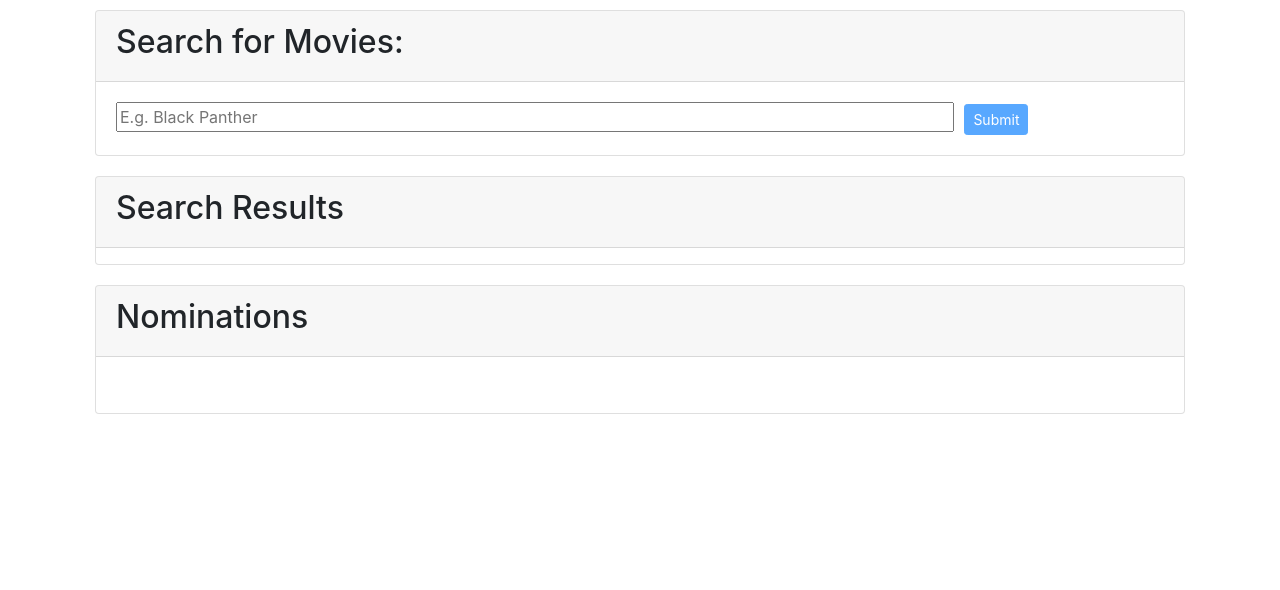
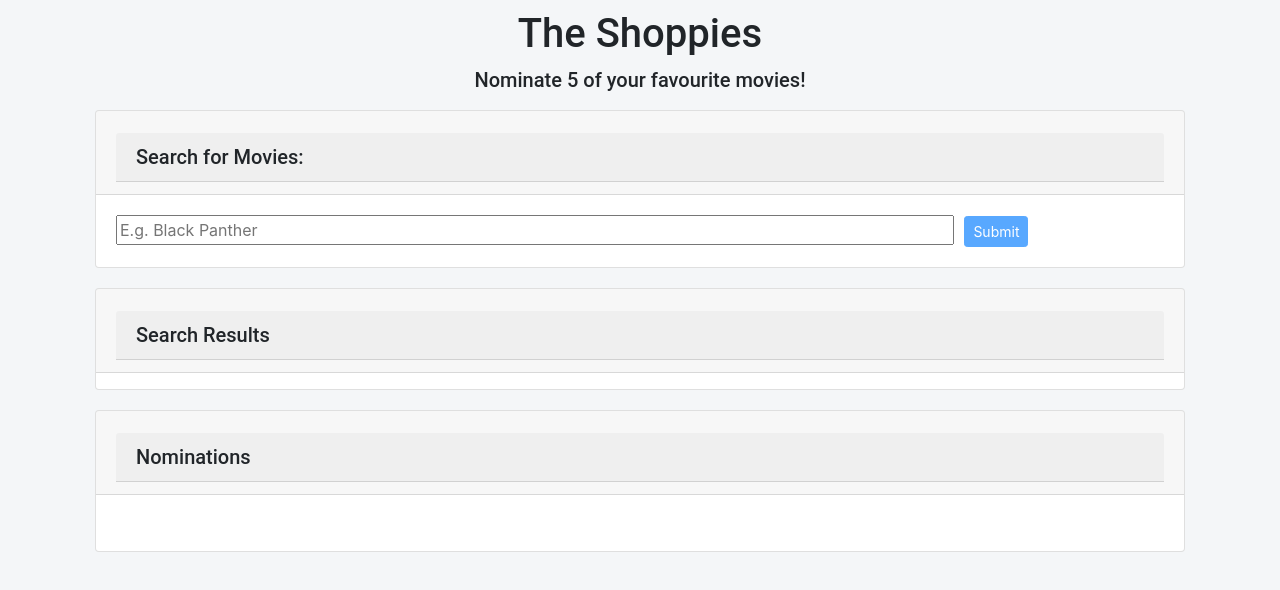
Before and after one commit to cameron-cheng/the-shoppies-react, a React (Create React App) app: page / in a window 1280 px wide. Shown: the top 590 px of the page. Built offline with nearby package versions, Linux system fonts and the light colour scheme; the HTML template or start-up script is replaced by a standard one.

Commit message:
implement styling

```diff
--- a/src/App.css
+++ b/src/App.css
@@ -61,3 +61,26 @@
 .li-spacing {
   margin-top: 10px;
 }
+
+h1.h1-styling {
+  text-align: center;
+  font-family: 'Roboto', sans-serif;
+  margin-top: 10px;
+}
+
+h2.h2-styling {
+  text-align: center;
+  font-family: 'Roboto', sans-serif;
+  margin-top: 10px;
+  font-size: 20px;
+}
+
+body {
+  background-color: #F4F6F8 !important;
+}
+
+h2.card-header {
+  font-family: 'Roboto', sans-serif;
+  margin-top: 10px;
+  font-size: 20px;
+}
--- a/src/App.js
+++ b/src/App.js
@@ -5,6 +5,7 @@ import Banner from "./Banner";
 import Container from "react-bootstrap/Container";
 import Row from "react-bootstrap/Row";
 import "./App.css";
+
 
 function App() {
   const [nominationList, setNominationList] = useState(() => {
@@ -25,7 +26,6 @@ function App() {
 
   const nominate = (movie) => {
     setNominationList([...nominationList, movie]);
-    console.log("nominationList :>> ", nominationList);
     localStorage.setItem(
       "nominationList",
       JSON.stringify([...nominationList, movie])
@@ -50,6 +50,9 @@ function App() {
     <>
       <Banner nominationList={nominationList} />
 
+      <h1 className="h1-styling"> The Shoppies </h1>
+      <h2 className="h2-styling"> Nominate 5 of your favourite movies! </h2>
+
       <Container>
         <Row>
           <Search checkNominations={checkNominations} nominate={nominate} />
--- a/src/Nomination.js
+++ b/src/Nomination.js
@@ -33,7 +33,7 @@ function Nomination({ nominations, removeNomination }) {
       <Container>
         <Card>
           <Card.Header>
-            <h2> Nominations </h2>
+            <h2 className="card-header"> Nominations </h2>
           </Card.Header>
           <Card.Body>
             <ul> {nominees} </ul>
--- a/src/Search.js
+++ b/src/Search.js
@@ -48,7 +48,7 @@ function Search({ checkNominations, nominate }) {
     <Container>
       <Card className="card">
         <Card.Header>
-          <h2>Search for Movies: </h2>
+          <h2 className="card-header">Search for Movies: </h2>
         </Card.Header>
 
         <Card.Body>
@@ -70,7 +70,7 @@ function Search({ checkNominations, nominate }) {
       <Container>
         <Card>
           <Card.Header>
-            <h2>Search Results</h2>
+            <h2 className="card-header">Search Results</h2>
           </Card.Header>
           <ul> {movies} </ul>
         </Card>
--- a/src/index.css
+++ b/src/index.css
@@ -6,7 +6,7 @@ body {
   -webkit-font-smoothing: antialiased;
   -moz-osx-font-smoothing: grayscale;
   font-size: 12px;
-  background-color: #E3F1DF;
+
 }
 
 code {
--- a/src/index.js
+++ b/src/index.js
@@ -4,6 +4,8 @@ import './index.css';
 import App from './App';
 import * as serviceWorker from './serviceWorker';
 import 'bootstrap/dist/css/bootstrap.min.css';
+
+
 
 
 ReactDOM.render(
```
